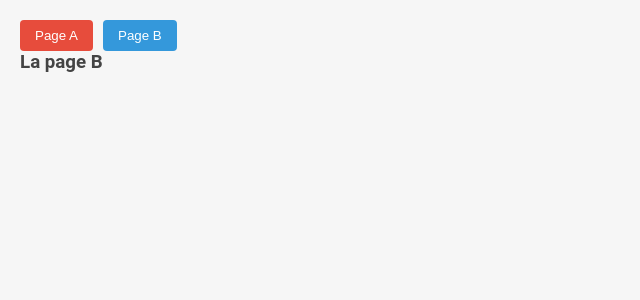
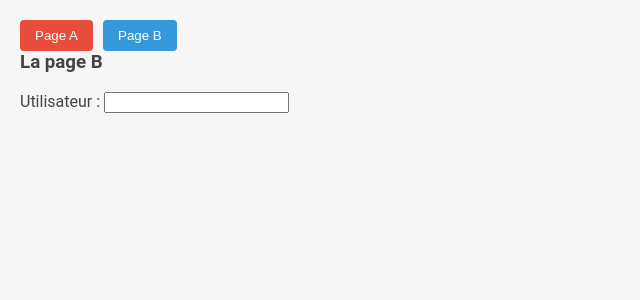
Before and after one commit to dymafr/vue-c13l2, a Vue app: page / in a window 1280 px wide. Both pictures are taken after a click on the button "Page B". Shown: the top 300 px of the page, without its empty margins (0-640 px from the left). Built offline with nearby package versions, Linux system fonts and the light colour scheme.

Commit message:
2 files modified

```diff
--- a/src/App.vue
+++ b/src/App.vue
@@ -6,7 +6,9 @@
     <button @click="selectedComponant = 'PageB'" class="btn btn-primary mr-10">
       Page B
     </button>
-    <Component :is="composants[selectedComponant]" />
+    <KeepAlive>
+      <Component :is="composants[selectedComponant]" />
+    </KeepAlive>
   </div>
 </template>
 
--- a/src/PageB.vue
+++ b/src/PageB.vue
@@ -1,7 +1,13 @@
 <template>
   <h3>La page B</h3>
+  <br />
+  <span>Utilisateur : {{ username }}</span>
+  <input v-model="username" />
 </template>
 
-<script setup lang="ts"></script>
+<script setup lang="ts">
+import { ref } from 'vue';
+const username = ref('');
+</script>
 
 <style scoped lang="scss"></style>
```
